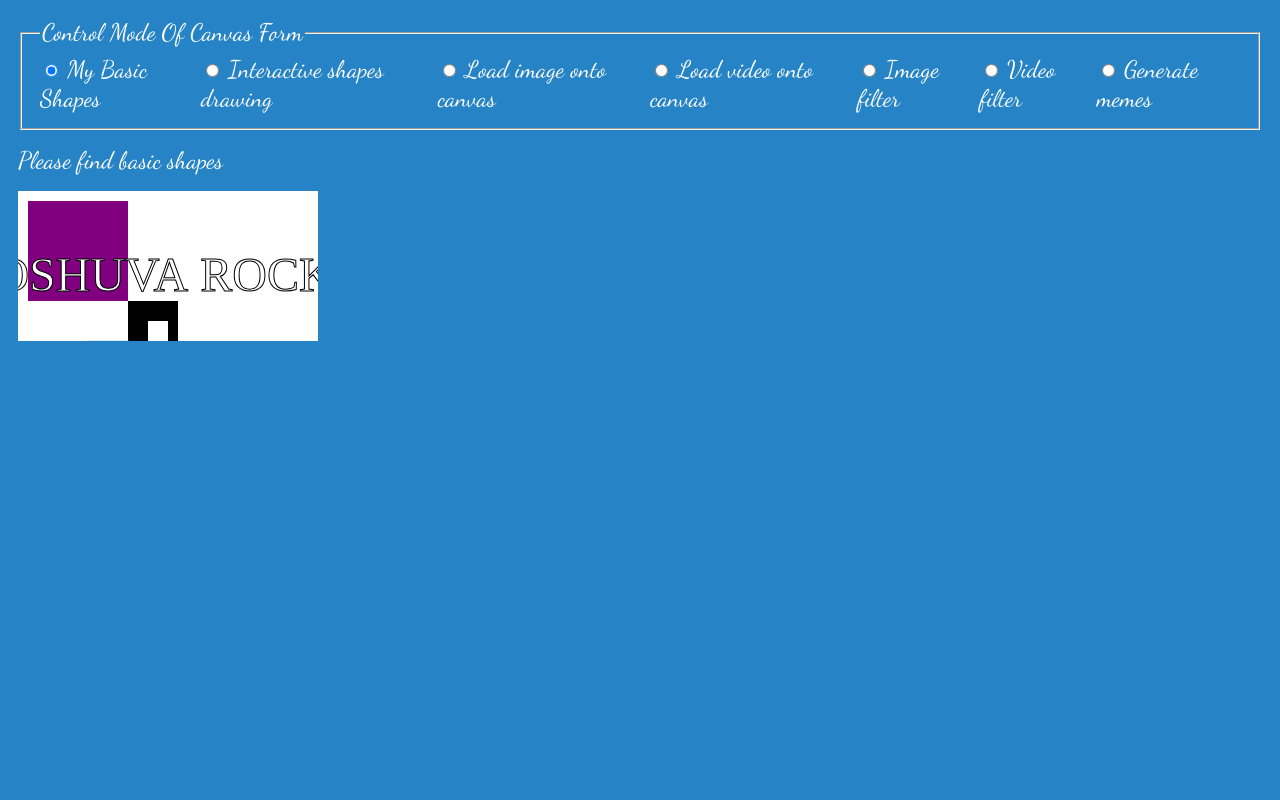
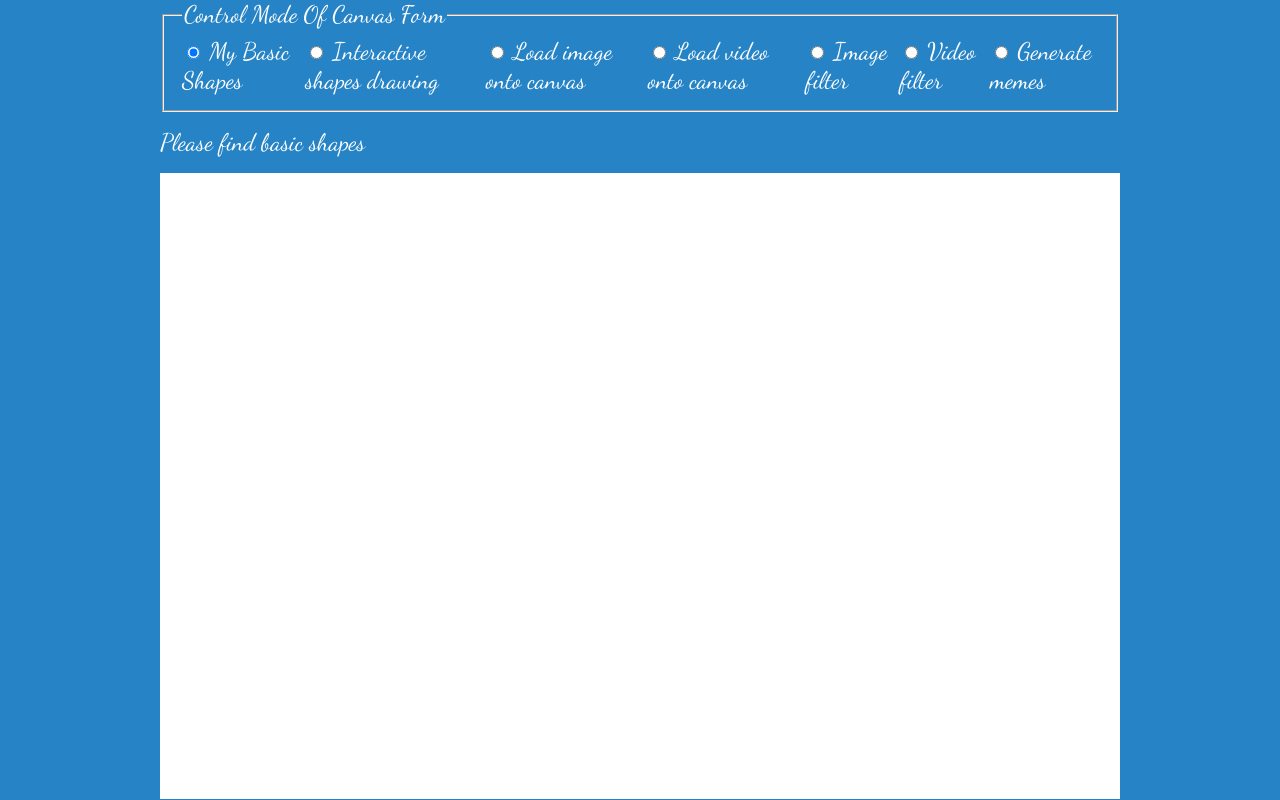
Before and after one commit to JoshuvaGeorge03/canvas-learning, a website: page src/canvas.html in a window 1280 px wide. Drawn offline with Linux system fonts and the light colour scheme.

Commit message:
finished resize and size of canvas"

```diff
--- a/src/canvas-utils.js
+++ b/src/canvas-utils.js
@@ -1,8 +1,66 @@
-function calculateWidth() {}
+import { setHeightOfAnEl, setWidthOfAnEl } from './dom-utils.js';
 
-function calculateHeight() {}
+const canvasElement = window.drawingArea;
 
-function setSizeOfCanvasDrawingArea(canvasEl) {}
+const minHeight = 300;
+const minWidth = 500;
+
+function getViewportHeight() {
+	return document.documentElement.clientHeight;
+}
+
+function getViewportHeightWithoutPadding() {
+	return (
+		getViewportHeight() - parseInt(getComputedStyle(document.body).padding)
+	);
+}
+
+function calculateWidth(rootElRect, canvasElRect) {
+	return rootElRect.width;
+}
+
+function calculateHeight(rootElRect, canvasElRect) {
+	const sectionHeight = canvasElRect.y - rootElRect.y;
+	const viewportHeight = getViewportHeightWithoutPadding();
+	return viewportHeight - sectionHeight;
+}
+
+function getRectObject(el) {
+	return el.getBoundingClientRect();
+}
+
+function setCanvasHeight(height) {
+	setHeightOfAnEl(canvasElement, height);
+}
+
+function setCanvasWidth(width) {
+	setWidthOfAnEl(canvasElement, width);
+}
+
+function setCanvasWidthBasedOnMinWidth(width) {
+	if (width >= minWidth) {
+		setCanvasWidth(width);
+		return;
+	}
+	setCanvasHeight(minWidth);
+}
+
+function setCanvasWidthBasedOnMinHeight(height) {
+	if (height >= minHeight) {
+		setCanvasHeight(height);
+		return;
+	}
+	setCanvasHeight(minHeight);
+}
+
+function setSizeOfCanvasDrawingArea(canvasEl, rootEl) {
+	const rootElRect = getRectObject(rootEl);
+	const canvasElRect = getRectObject(canvasEl);
+	const canvasWidth = calculateWidth(rootElRect, canvasElRect);
+	const canvasHeight = calculateHeight(rootElRect, canvasElRect);
+	setCanvasWidthBasedOnMinHeight(canvasHeight);
+	setCanvasWidthBasedOnMinWidth(canvasWidth);
+}
 
 function saveCanvasState(canvasEl) {}
 
@@ -14,6 +72,6 @@ function resetAndRestorePreviousCanvasDrawingArea(canvasEle) {
 	restoreCanvasState(canvasEle);
 }
 
-export function resetCanvasDrawingSurface(canvasEl) {
-	setSizeOfCanvasDrawingArea(canvasEl);
+export function resetCanvasDrawingSurface(canvasEl, rootEl = document.body) {
+	setSizeOfCanvasDrawingArea(canvasEl, rootEl);
 }
--- a/src/index.html
+++ b/src/canvas.html
@@ -25,7 +25,7 @@
 	</head>
 
 	<body class="entire-size">
-		<main class="container">
+		<main class="container parent-height">
 			<section class="canvasControlForm">
 				<form
 					name="canvasControlForm"
@@ -168,7 +168,7 @@
 				id="templateInsertSection"
 				class="flow-content templateInsertSection"></section>
 			<section id="canvasDrawingArea" class="canvasDrawingArea">
-				<canvas id="drawingArea"></canvas>
+				<canvas style="opacity: 0" id="drawingArea"></canvas>
 			</section>
 		</main>
 
@@ -177,16 +177,16 @@
 			globalThis.drawingArea = getEleById('drawingArea');
 			globalThis.drawingAreaContext = drawingArea.getContext('2d');
 
-			function setDrawingAreaOfCanvas() {
-				const viewportSize = {
-					width: document.documentElement.clientWidth,
-					height: document.documentElement.clientHeight
-				};
-				// drawingArea.width = viewportSize.width;
-				// drawingArea.height = viewportSize.height;
-			}
+			// function setDrawingAreaOfCanvas() {
+			// 	const viewportSize = {
+			// 		width: document.documentElement.clientWidth,
+			// 		height: document.documentElement.clientHeight
+			// 	};
+			// 	// drawingArea.width = viewportSize.width;
+			// 	// drawingArea.height = viewportSize.height;
+			// }
 
-			setDrawingAreaOfCanvas();
+			// setDrawingAreaOfCanvas();
 		</script>
 		<script type="module">
 			import { getEleById, addListener, compose } from './utils.js';
--- /dev/null
+++ b/src/dom-utils.js
@@ -0,0 +1,14 @@
+export function setAttrOfAnEl(el, attrName, attrValue) {
+	el.setAttribute(attrName, attrValue);
+	return el;
+}
+
+export function setWidthOfAnEl(el, attrValue) {
+	setAttrOfAnEl(el, 'width', attrValue);
+	return el;
+}
+
+export function setHeightOfAnEl(el, attrVAlue) {
+	setAttrOfAnEl(el, 'height', attrVAlue);
+	return el;
+}
--- a/src/index.css
+++ b/src/index.css
@@ -2,6 +2,7 @@
 :root {
 	--font-family: 'Dancing Script', 'Arial Narrow', Arial, sans-serif;
 	--font-size: 1.5rem;
+
 	--clr-primary: rgb(38, 132, 198);
 	--clr-primary-contrast: white;
 	--clr-secondary: rgb(104, 178, 231);
@@ -37,7 +38,19 @@ img {
 }
 
 .container {
-	padding: 1.125rem;
+	max-width: 60rem;
+	width: 100%;
+	margin: 0 auto;
+	height: 100%;
+}
+
+canvas {
+	background-color: white;
+	display: block;
+}
+
+.parent-height {
+	height: 100%;
 }
 
 /* general styling */
@@ -49,6 +62,8 @@ body {
 
 	background-color: var(--clr-primary);
 	color: var(--clr-primary-contrast);
+
+	overflow-x: hidden;
 }
 
 .entire-size {
@@ -56,11 +71,7 @@ body {
 	width: 100dvw;
 	height: 100vh;
 	height: 100dvh;
-	overflow: hidden;
-}
-
-canvas {
-	background-color: white;
+	/* overflow: hidden; */
 }
 
 /* individual sections */
@@ -76,7 +87,3 @@ canvas {
 .templateInsertSection {
 	padding: 1rem 0;
 }
-
-.canvasDrawingArea {
-	overflow: hidden auto;
-}
--- a/src/index.js
+++ b/src/index.js
@@ -1,4 +1,8 @@
-import { addListener, getEleById } from './utils.js';
+import { resetCanvasDrawingSurface } from './canvas-utils.js';
+import { createResizeObserver } from './resize-utils.js';
+import { addListener, getEleById, getEl } from './utils.js';
+
+const mainEl = getEl('main');
 
 const inputElementIds = [
 	'myBasicShapes',
@@ -66,3 +70,16 @@ function getInitiallySelectedSection() {
 }
 
 insertTemplate(getInitiallySelectedSection());
+
+function canvasUnsizedFlashFixHack() {
+	window.drawingArea.style.opacity = 1;
+}
+
+setTimeout(() => {
+	resetCanvasDrawingSurface(window.drawingArea, mainEl);
+	canvasUnsizedFlashFixHack();
+}, 1000);
+
+createResizeObserver((entry) =>
+	resetCanvasDrawingSurface(window.drawingArea, mainEl)
+).observe(mainEl);
--- /dev/null
+++ b/src/resize-utils.js
@@ -0,0 +1,11 @@
+export function createResizeObserver(callback) {
+	const observer = new ResizeObserver((entries) => {
+		for (const entry of entries) {
+			callback(entry);
+		}
+	});
+	return {
+		observe: (el, options) => observer.observe(el, options),
+		unObserve: (el) => observer.unobserve(el)
+	};
+}
```
